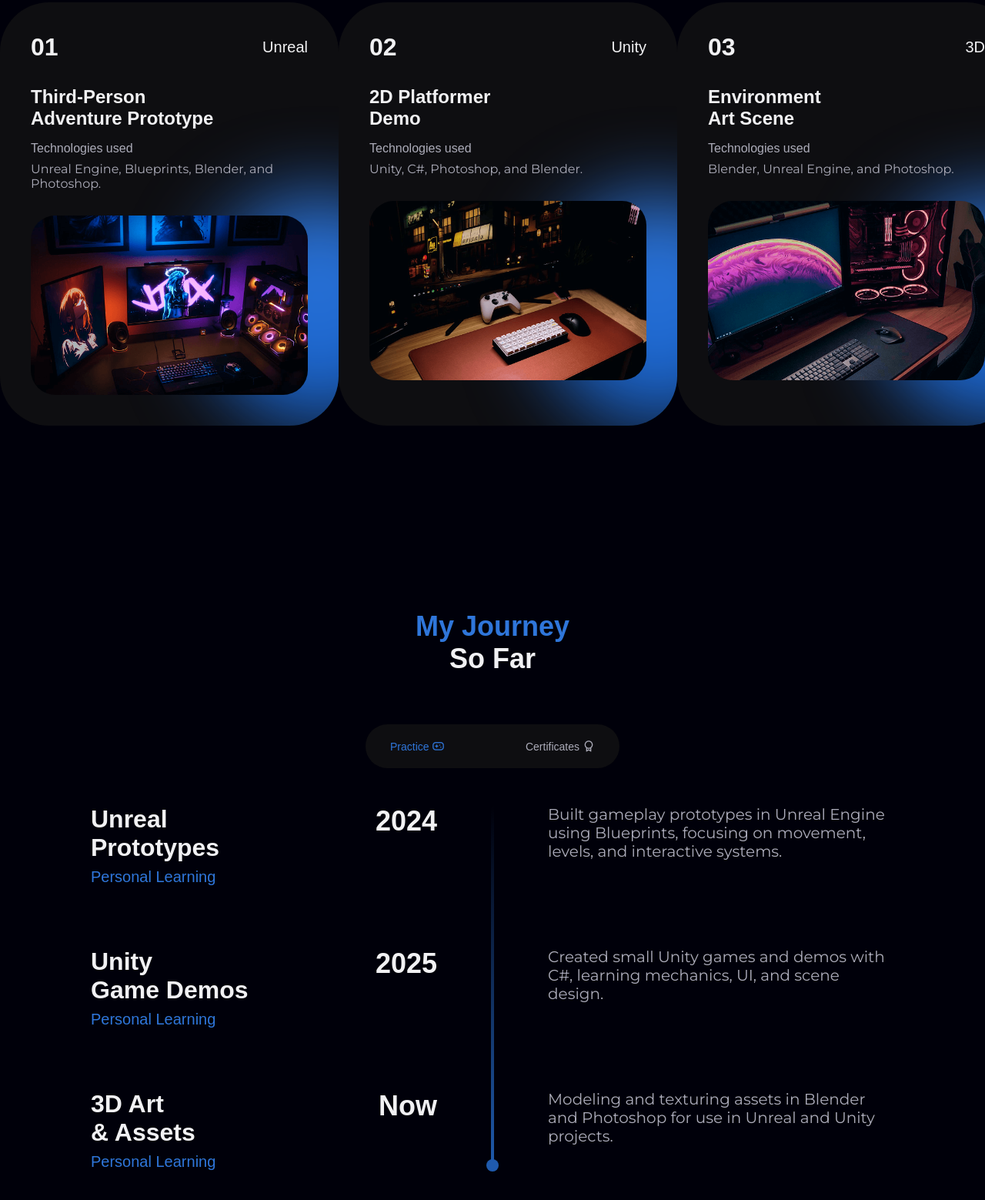
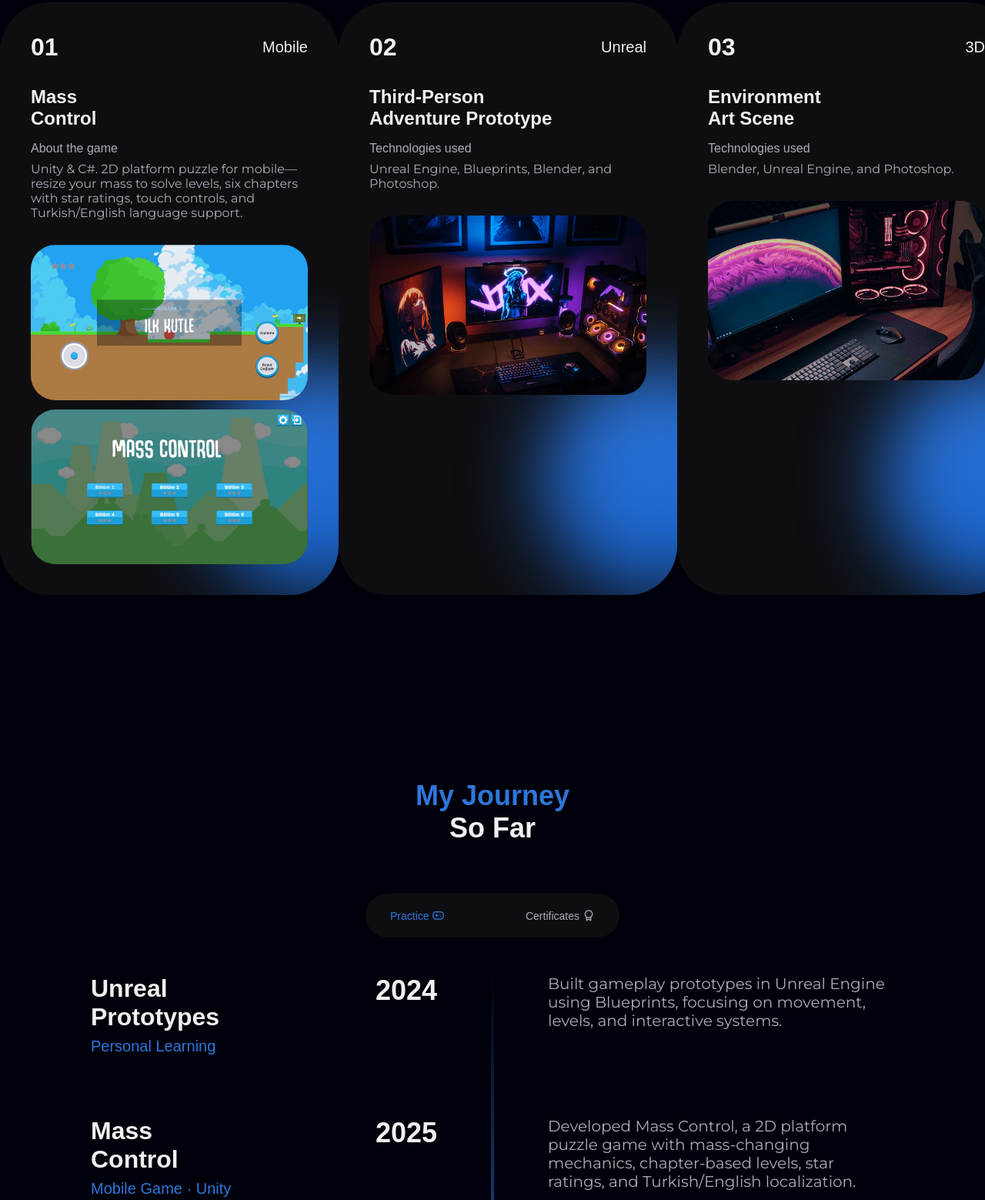
Before and after one commit to Fovuk/Doruk-Sarikabadayi-Portfolio-Website, a plain HTML site: page index.html in a window 1280 px wide. Shown: the part 1507-3066 px from the top of the page at 77% size. Drawn offline with nearby package versions, Linux system fonts and the light colour scheme; a web font is replaced by a local one.

Commit message:
Add Mass Control mobile game to portfolio projects section.
Co-authored-by: Cursor <cursoragent@cursor.com>

```diff
--- a/index.html
+++ b/index.html
@@ -129,6 +129,29 @@
                      <div class="blob"></div>
                      <div class="projects__number">
                         <h1>01</h1>
+                        <h3>Mobile</h3>
+                     </div>
+                     <div class="projects__data">
+                        <h1 class="projects__title">Mass <br> Control</h1>
+                        <p class="projects__subtitle">About the game</p>
+                        <p class="projects__description">
+                           Unity &amp; C#. 2D platform puzzle for mobile—resize your mass to solve levels,
+                           six chapters with star ratings, touch controls, and Turkish/English language support.
+                        </p>
+                     </div>
+                     <div class="projects__image">
+                        <img src="assets/img/121.jpeg" alt="Mass Control — 2D platform puzzle gameplay on mobile" class="projects__img">
+                        <img src="assets/img/12.jpeg" alt="Mass Control — chapter select and star ratings" class="projects__img" style="margin-top: .75rem;">
+                        <a href="#" target="_blank" class="projects__button" aria-label="Open Mass Control">
+                           <i class="ri-arrow-right-up-long-line"></i>
+                        </a>
+                     </div>
+                  </article>
+
+                  <article class="projects__card swiper-slide">
+                     <div class="blob"></div>
+                     <div class="projects__number">
+                        <h1>02</h1>
                         <h3>Unreal</h3>
                      </div>
                      <div class="projects__data">
@@ -138,25 +161,6 @@
                      </div>
                      <div class="projects__image">
                         <img src="assets/img/projects-1.png" alt="Third-person adventure prototype" class="projects__img">
-                        <a href="#" target="_blank" class="projects__button" aria-label="Open project">
-                           <i class="ri-arrow-right-up-long-line"></i>
-                        </a>
-                     </div>
-                  </article>
-
-                  <article class="projects__card swiper-slide">
-                     <div class="blob"></div>
-                     <div class="projects__number">
-                        <h1>02</h1>
-                        <h3>Unity</h3>
-                     </div>
-                     <div class="projects__data">
-                        <h1 class="projects__title">2D Platformer <br> Demo</h1>
-                        <p class="projects__subtitle">Technologies used</p>
-                        <p class="projects__description">Unity, C#, Photoshop, and Blender.</p>
-                     </div>
-                     <div class="projects__image">
-                        <img src="assets/img/projects-2.png" alt="2D platformer demo" class="projects__img">
                         <a href="#" target="_blank" class="projects__button" aria-label="Open project">
                            <i class="ri-arrow-right-up-long-line"></i>
                         </a>
@@ -264,14 +268,14 @@
                   <div class="work__card">
                      <div class="work__data">
                         <div>
-                           <h1 class="work__title">Unity <br> Game Demos</h1>
-                           <h3 class="work__subtitle">Personal Learning</h3>
+                           <h1 class="work__title">Mass <br> Control</h1>
+                           <h3 class="work__subtitle">Mobile Game · Unity</h3>
                         </div>
                         <h2 class="work__year">2025</h2>
                      </div>
                      <p class="work__description">
-                        Created small Unity games and demos with C#, learning
-                        mechanics, UI, and scene design.
+                        Developed Mass Control, a 2D platform puzzle game with mass-changing
+                        mechanics, chapter-based levels, star ratings, and Turkish/English localization.
                      </p>
                   </div>
 
```
Also changed, not shown: assets/img/12.jpeg (added), assets/img/121.jpeg (added).
